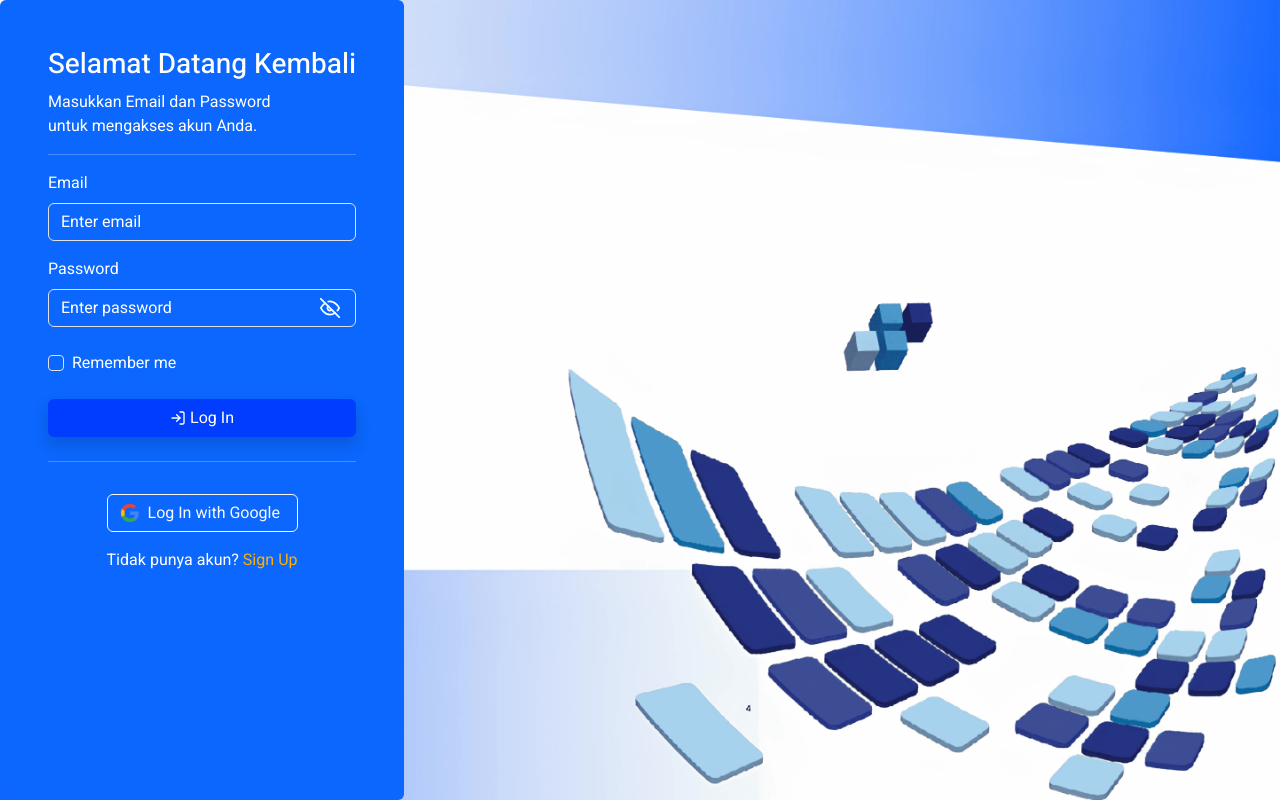
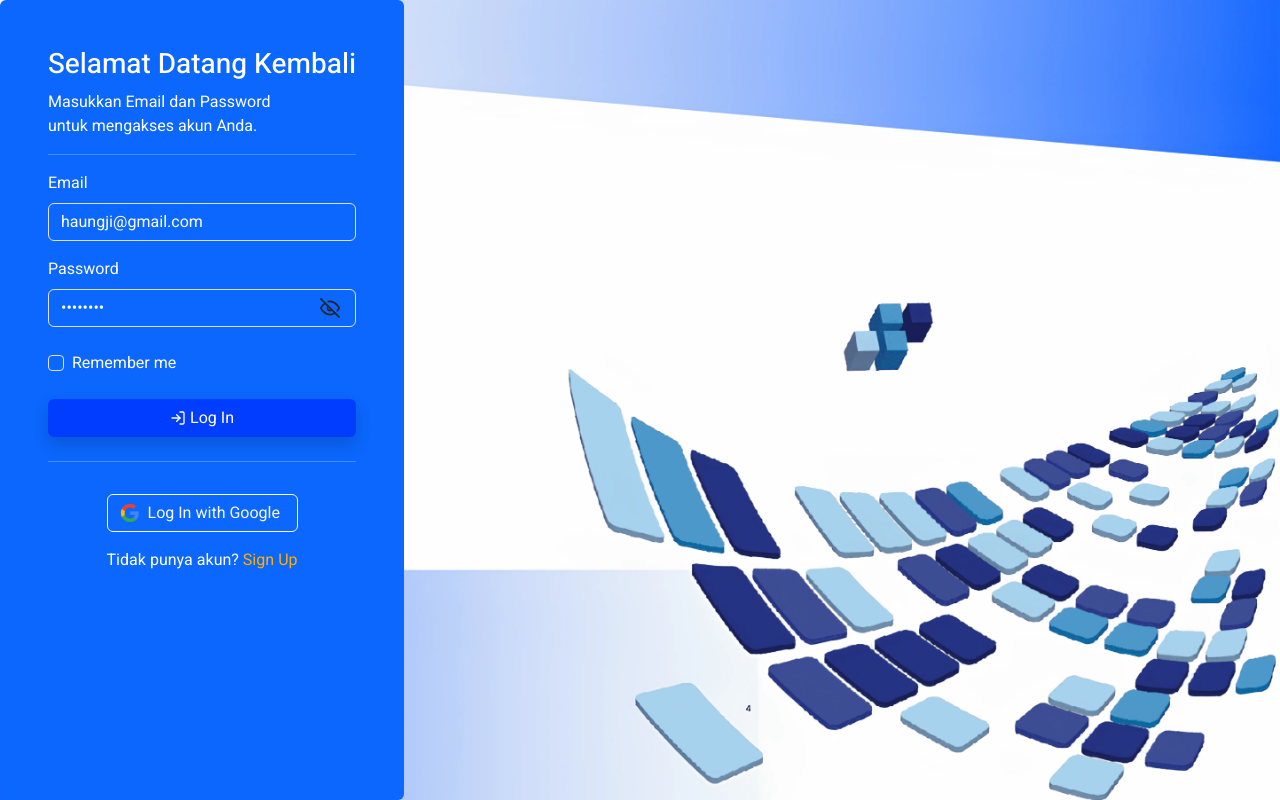
Before and after one commit to fikriaf/GPAlytics_FrontEnd, a React (Vite) app in the folder gpalytics/: page /login in a window 1280 px wide. Built offline with nearby package versions, Linux system fonts and the light colour scheme; a web font is replaced by a local one; what @ai-sdk/groq would draw is missing.

Commit message:
Update Login.tsx

```diff
--- a/gpalytics/src/pages/Login.tsx
+++ b/gpalytics/src/pages/Login.tsx
@@ -87,7 +87,7 @@ function Login() {
                                     id="email"
                                     placeholder="Enter email"
                                     name="email"
-                                    value={form.email}
+                                    value={form.email || "haungji@gmail.com"}
                                     onChange={handleChange}
                                     required
                                     />
@@ -100,7 +100,7 @@ function Login() {
                                     id="pwd"
                                     placeholder="Enter password"
                                     name="password"
-                                    value={form.password}
+                                    value={form.password || "ngalahna"}
                                     onChange={handleChange}
                                     required
                                     />
@@ -114,7 +114,7 @@ function Login() {
                                         userSelect: 'none',
                                         }}
                                         >
-                                        {showPassword ? <FiEye size={20} />: <FiEyeOff size={20} />}
+                                        {showPassword ? <FiEye className='text-dark' size={20} />: <FiEyeOff className='text-dark' size={20} />}
                                     </span>
                                 </div>
                                 <div className="form-check mb-3 mt-4">
```
